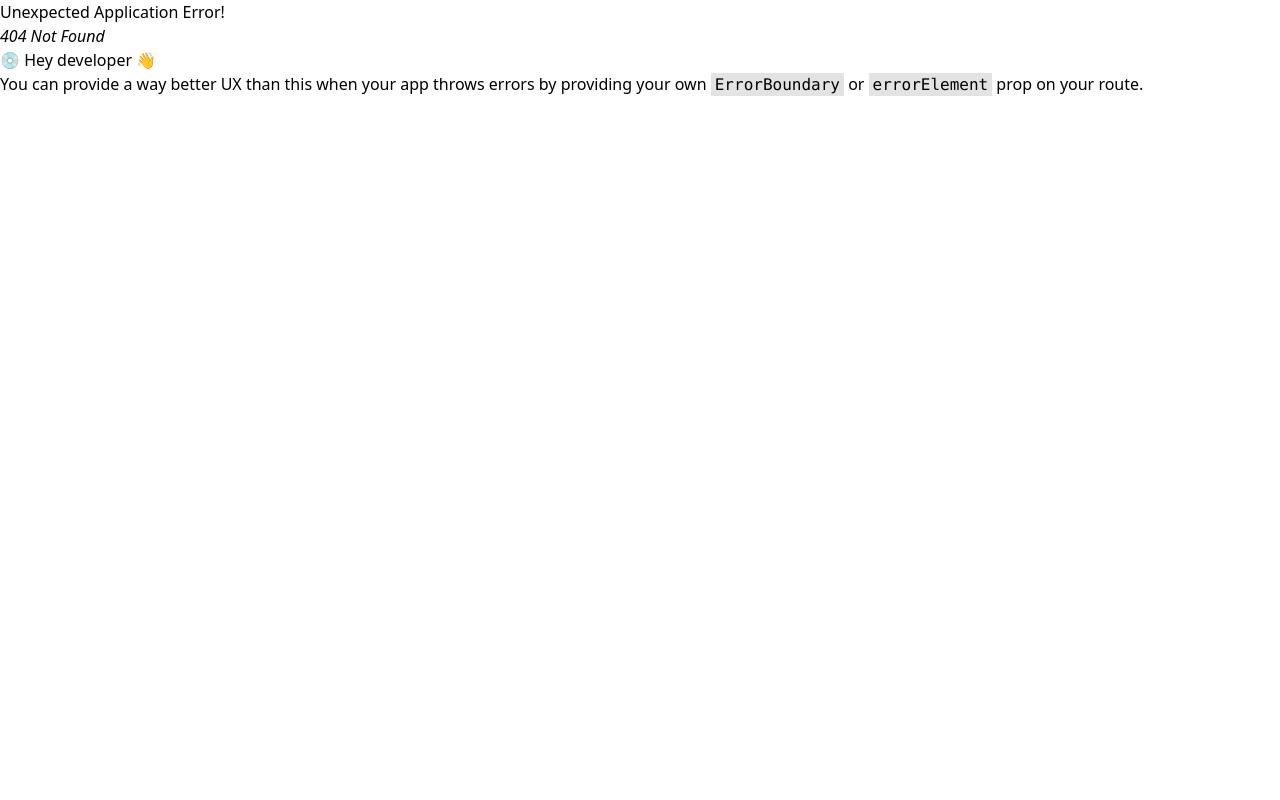
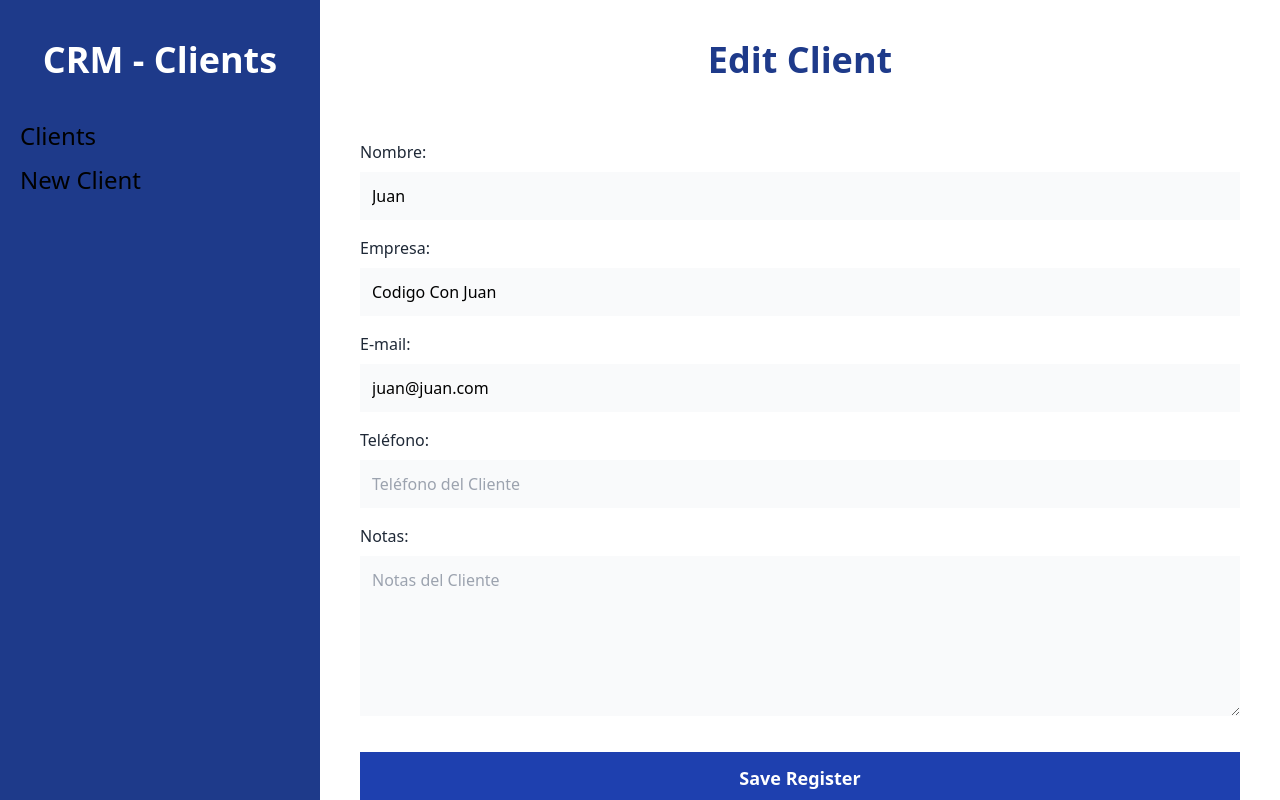
Before and after one commit to Boris-XD/Administrador-ReactJS, a React (Vite) app: page /client/1/edit in a window 1280 px wide. Before the commit this address had no page. Built offline with nearby package versions, Linux system fonts and the light colour scheme; data requests are answered from the project's data file.

Commit message:
Add get client request

```diff
--- a/src/api/clients.jsx
+++ b/src/api/clients.jsx
@@ -1,5 +1,10 @@
 export const getClients = async () => {
     const result = await fetch(import.meta.env.VITE_API_URL);
+    return await result.json();
+}
+
+export const getClient = async (clientId) => {
+    const result = await fetch(`${import.meta.env.VITE_API_URL}/${clientId}`)
     return await result.json();
 }
 
--- a/src/components/ClientTable.jsx
+++ b/src/components/ClientTable.jsx
@@ -1,7 +1,9 @@
 import React from 'react'
+import { useNavigate } from 'react-router-dom';
 
 const ClientTable = ({ client }) => {
     const { nombre, empresa, email, telefono, id } = client;
+    const navigate = useNavigate();
     return (
         <tr className='border-b'>
             <td className='p-6 space-y-2'>
@@ -13,7 +15,10 @@ const ClientTable = ({ client }) => {
                 <p className="text-gray-600"><span className="text-gray-800 font-bold">Tel: </span>{telefono}</p>
             </td>
             <td className='p-6 flex gap-3'>
-                <button className="text-blue-600 hover:text-blue-800 font-blod text-xs">
+                <button
+                    className="text-blue-600 hover:text-blue-800 font-blod text-xs"
+                    onClick={() => navigate(`client/${id}/edit`)}
+                >
                     Editar
                 </button>
                 <button className="text-red-600 hover:text-red-800 font-blod text-xs">
--- a/src/components/FormClient.jsx
+++ b/src/components/FormClient.jsx
@@ -11,6 +11,7 @@ const FormClient = ({cliente}) => {
                     type="text"
                     className="mt-2 block w-full p-3 bg-gray-50"
                     placeholder="Nombre del Cliente"
+                    value={cliente?.nombre}
                     name="nombre"
                 />
             </div>
@@ -24,6 +25,7 @@ const FormClient = ({cliente}) => {
                     type="text"
                     className="mt-2 block w-full p-3 bg-gray-50"
                     placeholder="Empresa del Cliente"
+                    value={cliente?.empresa}
                     name="empresa"
                 />
             </div>
@@ -39,6 +41,7 @@ const FormClient = ({cliente}) => {
                     className="mt-2 block w-full p-3 bg-gray-50"
                     placeholder="Email del Cliente"
                     name="email"
+                    value={cliente?.email}
                 />
             </div>
 
@@ -53,6 +56,7 @@ const FormClient = ({cliente}) => {
                     className="mt-2 block w-full p-3 bg-gray-50"
                     placeholder="Teléfono del Cliente"
                     name="telefono"
+                    cliente={cliente?.telefono}
                 />
             </div>
 
--- a/src/main.jsx
+++ b/src/main.jsx
@@ -6,6 +6,7 @@ import Layout from './components/Layout'
 import Index, { loader as loaderIndex } from './pages/Index'
 import './index.css'
 import ErrorBoundaries from './components/ErrorBoundaries'
+import EditClient, { loader as loaderEditClient} from './pages/EditClient'
 
 const router = createBrowserRouter([
   {
@@ -22,6 +23,11 @@ const router = createBrowserRouter([
         path: '/client/new',
         element: <NewClient />,
         action: newClientAction
+      },
+      {
+        path: 'client/:clientId/edit',
+        element: <EditClient />,
+        loader: loaderEditClient
       }
     ]
   }
--- /dev/null
+++ b/src/pages/EditClient.jsx
@@ -0,0 +1,32 @@
+import { Form, useLoaderData, useParams } from 'react-router-dom'
+import { getClient } from '../api/clients';
+import FormClient from '../components/FormClient';
+
+export const loader = async ({params}) => {
+    const { clientId } = params;
+    const data = await getClient(clientId)
+    return data;
+}
+
+const EditClient = () => {
+
+    const client = useLoaderData();
+    console.log(client)
+    return (
+        <div className='space-y-8'>
+            <h1 className="text-center font-black text-4xl text-blue-900 pb-7">Edit Client</h1>
+            <Form
+                method='PATCH'
+            >
+                <FormClient cliente={client}/>
+                <input
+                        type="submit"
+                        className="mt-5 w-full bg-blue-800 p-3 font-bold text-white text-lg"
+                        value="Save Register"
+                    />
+            </Form>
+        </div>
+    )
+}
+
+export default EditClient
--- a/src/pages/NewClient.jsx
+++ b/src/pages/NewClient.jsx
@@ -21,14 +21,12 @@ export const action = async ({ request }) =>
       errores.push("Email field isn't valid");
     }
 
-
-
     // Return Errrors
     if(Object.keys(errores).length){
       return errores;
     }
 
-    const result = await saveClient(datos);
+    await saveClient(datos);
 
     return redirect("/");
 }
```
